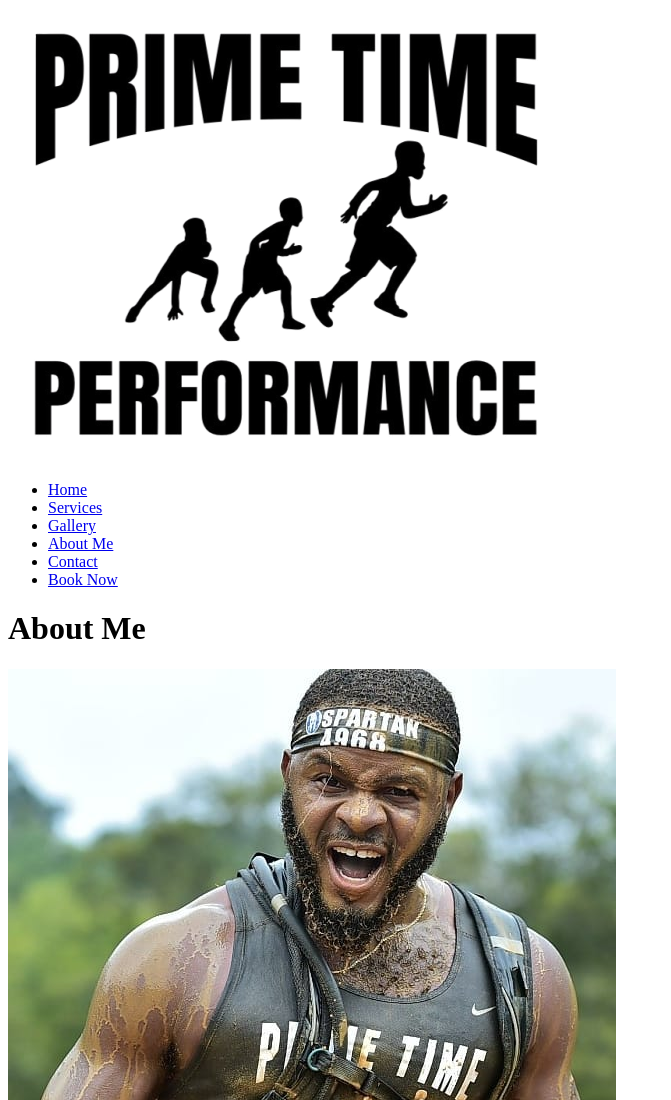
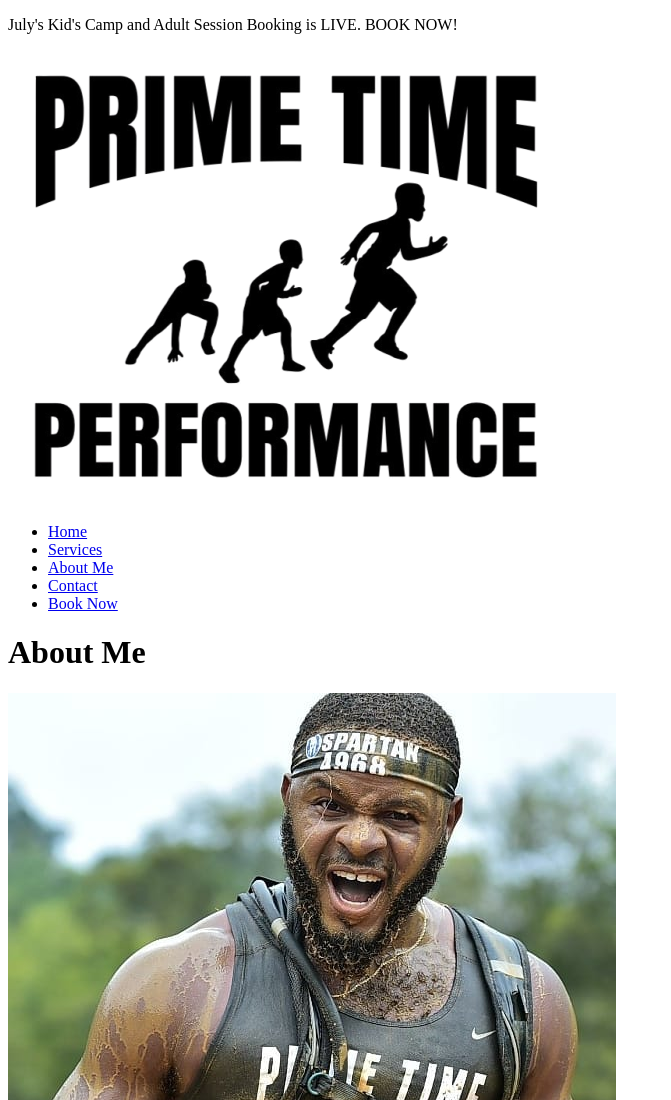
Before and after one commit to kmroge05/pt_performance, a plain HTML site: page about.html in a window 1280 px wide. Shown: the top 1100 px of the page, without its empty margins (0-671 px from the left). Drawn offline with Linux system fonts and the light colour scheme.

Commit message:
Added a bulletin to the header and removed Gallery

```diff
--- a/about.html
+++ b/about.html
@@ -5,8 +5,12 @@
         <meta name="viewport" content="width=device-width, initial-scale=1.0">
         <title>Document</title>
     </head>
-    <body>
-        <header class="main-header">
+
+    <header>
+        <div class="bulletin">
+            <p>July's Kid's Camp and Adult Session Booking is LIVE. BOOK NOW!</p>
+        </div>
+        <div class="main-header">
             <div class="logo">
                 <img src="images/logo-without-bg.jpg" alt="Prime Time Logo">
             </div>
@@ -14,12 +18,12 @@
             <ul class="main-nav">
                 <li><a href="index.html">Home</a></li>
                 <li><a href="services.html">Services</a></li>
-                <li><a href="#">Gallery</a></li>
                 <li><a href="#">About Me</a></li>
                 <li><a href="contact.html">Contact</a></li>
                 <li><a href="#">Book Now</a></li>
             </ul>
-        </header>
+        </div>
+    </header>
 
         <main>
             <h1>About Me</h1>
```
Also changed, not shown: contact.html (+6 -2 lines), index.html (+7 -2 lines), services.html (+6 -2 lines).
